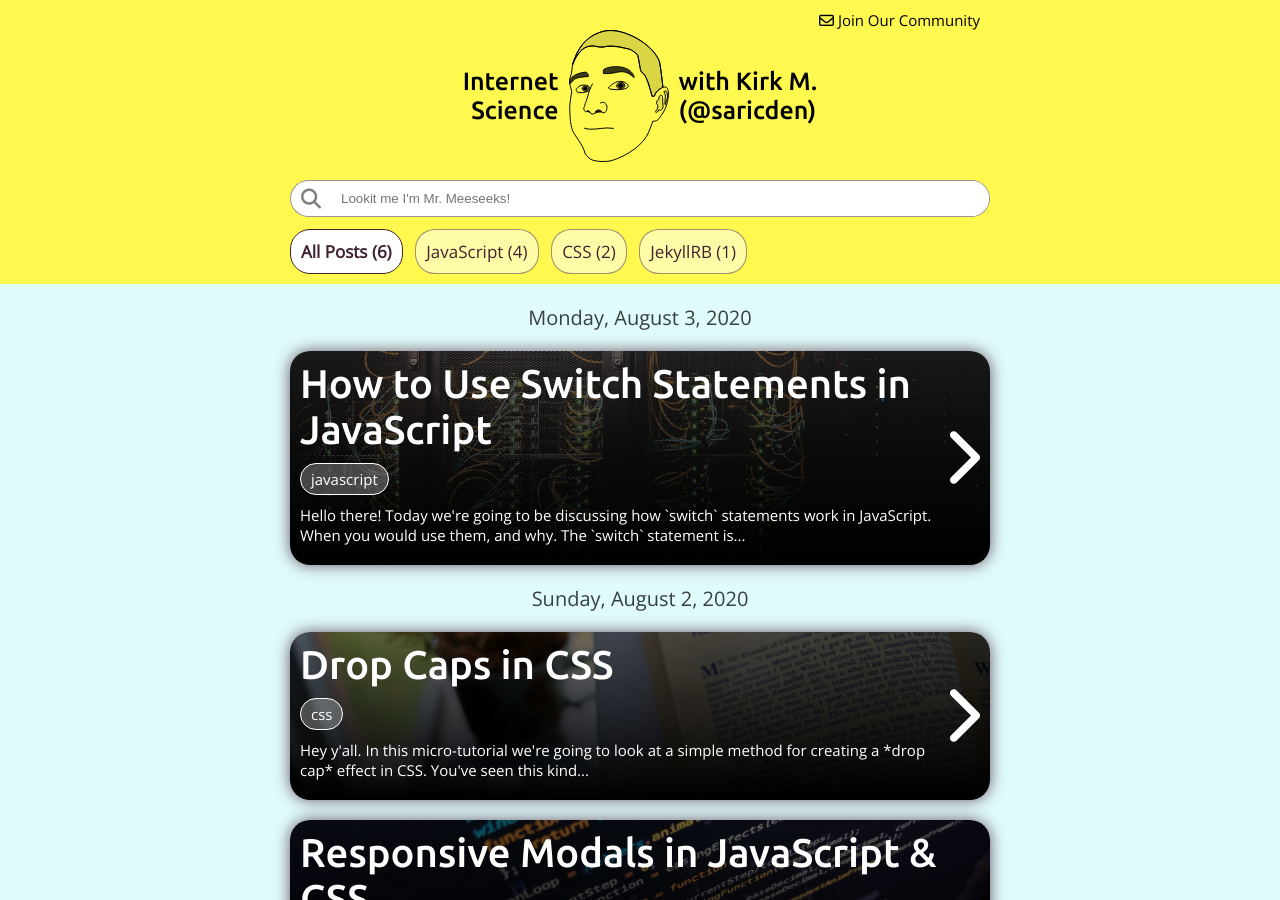
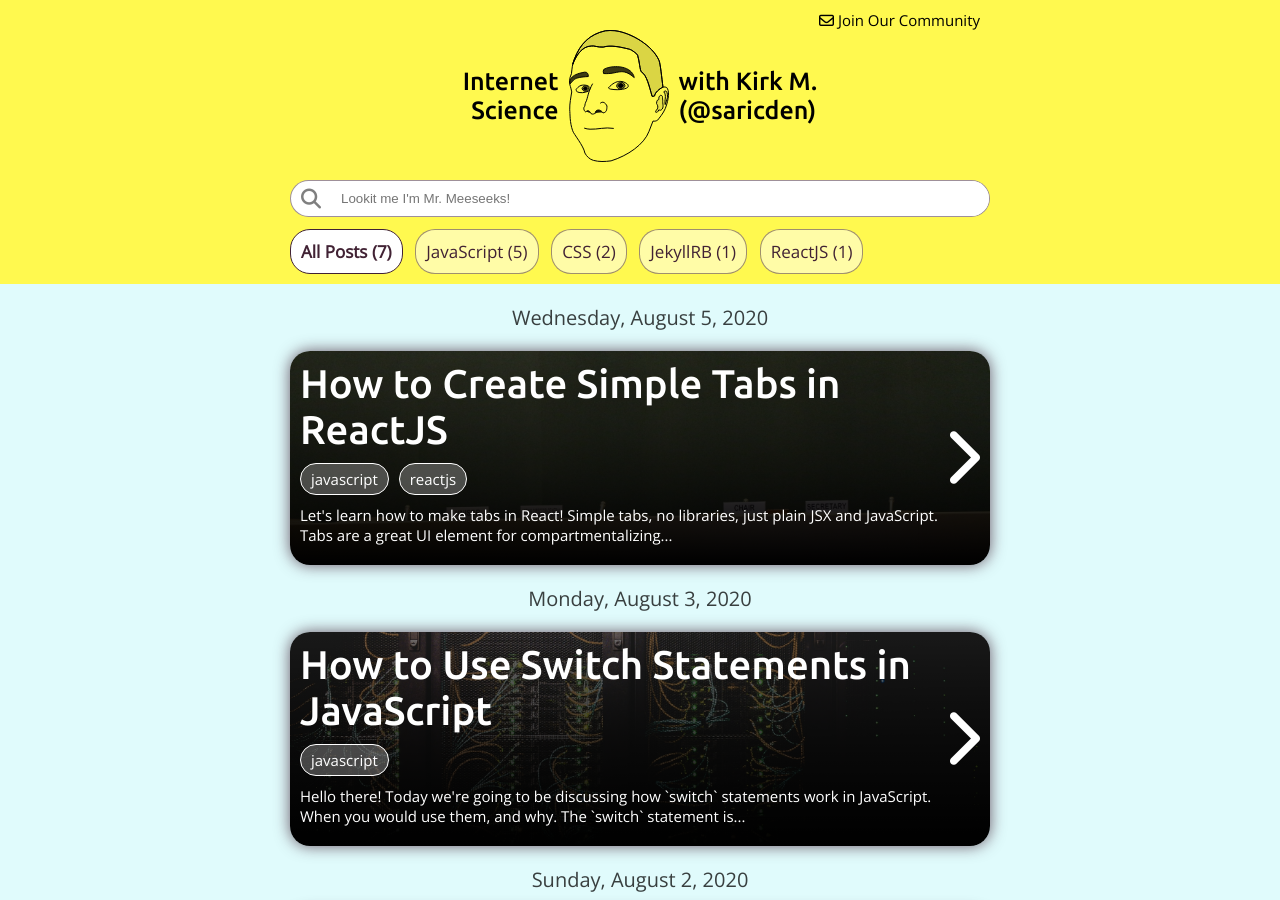
Before and after one commit to saricden/saricden.github.io, a Jekyll site: the page built from _posts/lists/2020-07-09-all-posts.md, in a window 1280 px wide and 900 px high. Built offline with Jekyll 4.4.1, drawn with Linux system fonts in a browser that asks for light colours; nearby versions of some CDN libraries; part of the change alters nothing that is shown.

Commit message:
Adds react tabs tutorial.

````diff
--- a/_drafts/lists/2020-07-09-reactjs.md
+++ b/_posts/lists/2020-07-09-reactjs.md
@@ -4,5 +4,5 @@ permalink: /reactjs
 layout: list
 category: list
 displayTag: reactjs
-weight: 4
+weight: 5
 ---
--- /dev/null
+++ b/_posts/posts/2020-08-05-react-tabs.md
@@ -0,0 +1,183 @@
+---
+title: "How to Create Simple Tabs in ReactJS"
+tags: all javascript reactjs
+category: post
+permalink: /how-to-create-simple-tabs-in-reactjs
+layout: post
+headerImg: "davi-mendes-c7ir2Go9qXc-unsplash.jpg"
+imgCredit: "Davi Mendes via Unsplash"
+imgHref: "https://unsplash.com/photos/c7ir2Go9qXc"
+# youtubeURL: "https://www.youtube.com/embed/Mt0enYWNJCU"
+---
+Let's learn how to make tabs in React! Simple tabs, no libraries, just plain JSX and JavaScript. Tabs are a great UI element for compartmentalizing information and can be an effective component for streamlining your interface.
+
+So let's dive in.
+
+Start by creating two new JavaScript files, each of which exports a new component. Let's call them `Tab.js` and `Tabs.js`.
+
+`Tab.js` is pretty simple:
+
+```javascript
+const Tab = () => null;
+
+export default Tab;
+```
+
+You don't even really need to separate this into it's own file, but it's good to just in case you want to add custom functionality to the individual tabs in the future.
+
+`Tabs.js` is a little more involved:
+
+```jsx
+import React, {Component} from 'react';
+
+class Tabs extends Component {
+  constructor(props) {
+    super(props);
+    this.state = {
+      activeTab: 0
+    };
+
+    this.setActiveTab = this.setActiveTab.bind(this);
+  }
+
+  setActiveTab(activeTab) {
+    this.setState({ activeTab });
+  }
+
+  render() {
+    const {children} = this.props;
+    const {activeTab} = this.state;
+
+    return (
+      <div className="tabs">
+        <header>
+          {
+            children.map((tab, i) => {
+              const isActive = (i === activeTab);
+
+              return (
+                <button
+                  key={"tabH"+i}
+                  className={(isActive ? "active" : "")}
+                  onClick={() => this.setActiveTab(i) }
+                >
+                  {tab.props.title}
+                </button>
+              );
+            })
+          }
+        </header>
+        <div className="tab-body">
+          {
+            children.map((tab, i) => {
+              const isActive = (i === activeTab);
+
+              return (
+                <div
+                  key={"tabB"+i}
+                  className={(isActive ? "active" : "")}
+                >
+                  {tab.props.children}
+                </div>
+              );
+            })
+          }
+        </div>
+      </div>
+    );
+  }
+}
+
+export default Tabs;
+```
+The `Tabs` property `children` refers to the array of JSX elements nested inside `<Tabs>...</Tabs>`. In the `render()` function we iterate over them twice. Once to build the `<header>` buttons, and again to build the content body of each tab.
+
+The `isActive` variable refers to if that tab is open or closed. We evaluate this by storing the `activeTab` index in the state. And update it `onClick` with a call to our function `setActiveTab()`.
+
+Then implementation of the components is pretty straightforward. For the sake of simplicity in this tutorial, I'll be adding them directly into my simple `App.js` file as follows:
+
+```jsx
+import React from 'react';
+import Tabs from './Tabs';
+import Tab from './Tab';
+
+function App() {
+  return (
+    <div className="App">
+      <Tabs>
+        <Tab title="Home">
+          <p>Yay</p>
+          <p>You are looking at the first tab.</p>
+        </Tab>
+        <Tab title="My Tab">
+          <p>Yeet my tab!</p>
+          <p>This is the second tab.</p>
+        </Tab>
+        <Tab title="My Other Tab">
+          <p>Sneaky sneaky</p>
+          <p>This be the third tab.</p>
+        </Tab>
+      </Tabs>
+    </div>
+  );
+}
+
+export default App;
+```
+
+And that's it for our JavaScript! Next we'll take a look at the CSS involved.
+
+```css
+:root {
+  font-size: 10px;
+}
+
+.tabs header {
+  display: flex;
+  flex-direction: row;
+  align-items: center;
+  justify-content: flex-start;
+}
+
+.tabs header button {
+  margin-right: 1rem;
+  padding: 1rem 2rem;
+  background-color: rgba(255, 255, 255, 0.5);
+  color: #FFF;
+  text-shadow: 0 0 10px rgba(0, 0, 0, 0.5);
+  border: 0;
+  border-top-left-radius: 1rem;
+  border-top-right-radius: 1rem;
+  outline: none;
+}
+
+.tabs header button.active {
+  background-color: #FFF;
+  color: #000;
+}
+
+.tabs .tab-body {
+  padding: 2rem;
+  box-sizing: border-box;
+  background-color: #FFF;
+  color: #000;
+}
+
+.tabs .tab-body > div {
+  display: none;
+}
+
+.tabs .tab-body > div.active {
+  display: block;
+}
+```
+
+There's a bit of stylistic stuff in there, but the main things to take away are the changes when the `.active` class are applied to both the `.tab-body` `<div>`s and the `<header>`'s `<button>`s.
+
+The `.active` class makes the content `<div>`s visible / part of the DOM, and when applied to the `<header>` `<button>`s it changes their styling so they look active.
+
+And there we have it, simple tab components in ReactJS without the need for 3rd party libraries.
+
+As always, happy hacking!
+
+Love Kirk M. (@saricden)
````
Also changed, not shown: src/img/post_headers/davi-mendes-c7ir2Go9qXc-unsplash.jpg (added).
